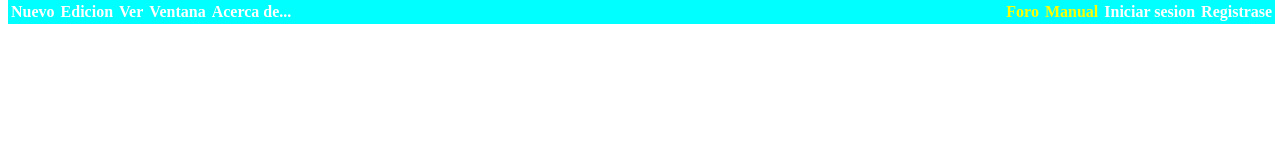
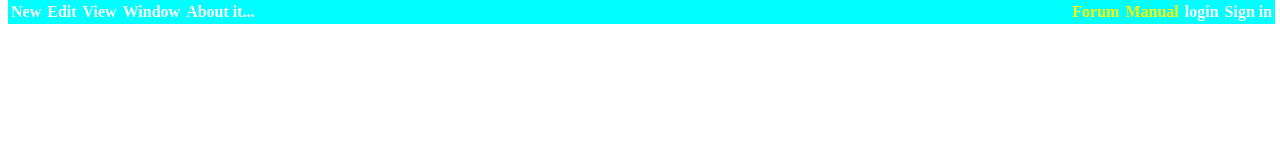
Before and after one commit to hyperJJmaster/Game-Master, a plain HTML site: page index.html in a window 1280 px wide. Drawn offline with Linux system fonts and the light colour scheme.

Commit message:
Change languaje to english by default

```diff
--- a/index.html
+++ b/index.html
@@ -1,21 +1,21 @@
 <html>
   <head>
-  <title>Gamefabrick Alpha 1.0</title>
+  <title>Gamefabrick Experimental Build 01</title>
 
   </head>
 
    <body>
         <link href="css/interface-menu-bar.css" rel="stylesheet">
        <ul>
-       <li><a><b>Nuevo</b></a></li>
-       <li><a><b>Edicion</b></a></li>
-       <li><a ><b>Ver</b></a></li>
-       <li><a ><b>Ventana</b></a></li>
-       <li><a ><b>Acerca de...</b></a></li>
-       <li style="display: inline; float: right;"><a ><b>Registrase</b></a></li>
-       <li style="display: inline; float: right;"><a ><b>Iniciar sesion</b></a></li>
+       <li><a><b>New</b></a></li>
+       <li><a><b>Edit</b></a></li>
+       <li><a ><b>View</b></a></li>
+       <li><a ><b>Window</b></a></li>
+       <li><a ><b>About it...</b></a></li>
+       <li style="display: inline; float: right;"><a ><b>Sign in</b></a></li>
+       <li style="display: inline; float: right;"><a ><b>login</b></a></li>
        <li style="display: inline; float: right;"><a style="color: yellow;"><b>Manual</b> </a></li>
-       <li style="display: inline; float: right;"><a style="color: yellow;"><b>Foro</b></a></li>
+       <li style="display: inline; float: right;"><a style="color: yellow;"><b>Forum</b></a></li>
     </link>
     </ul>
    </body>
```
